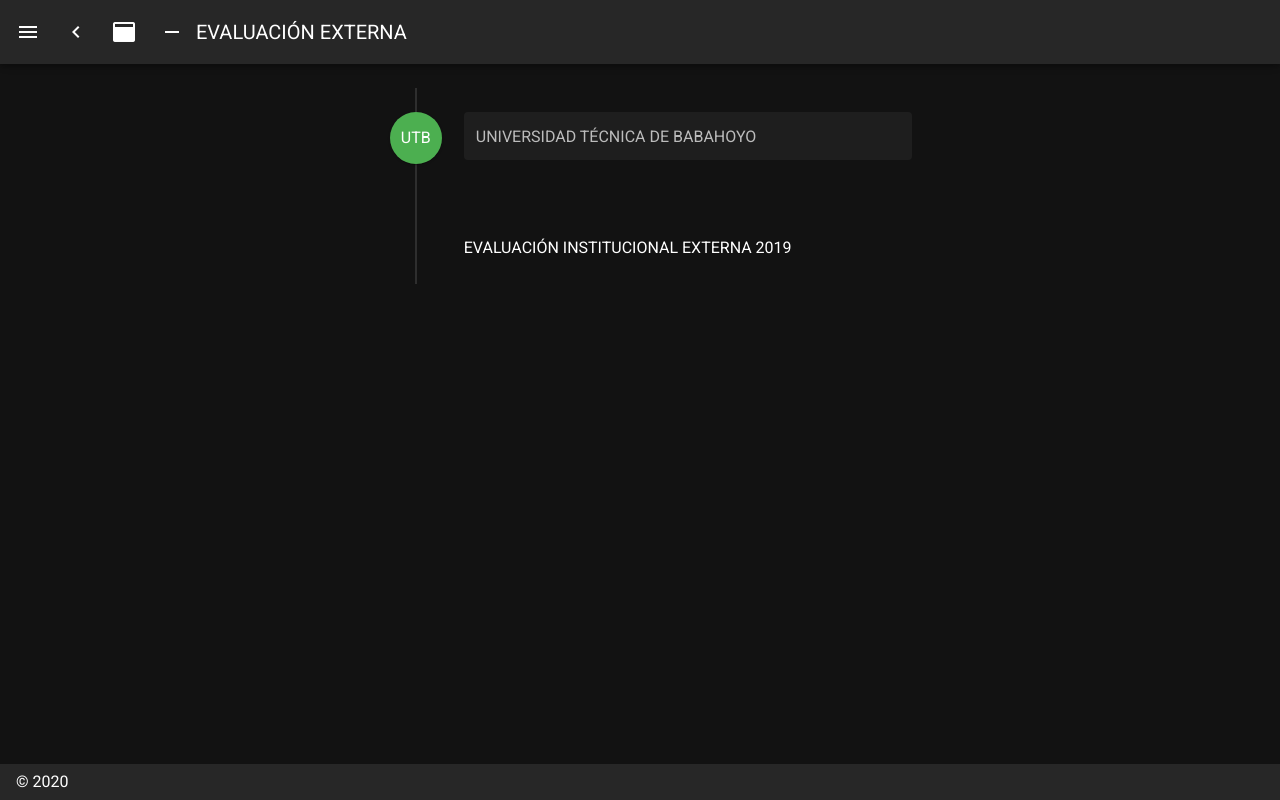
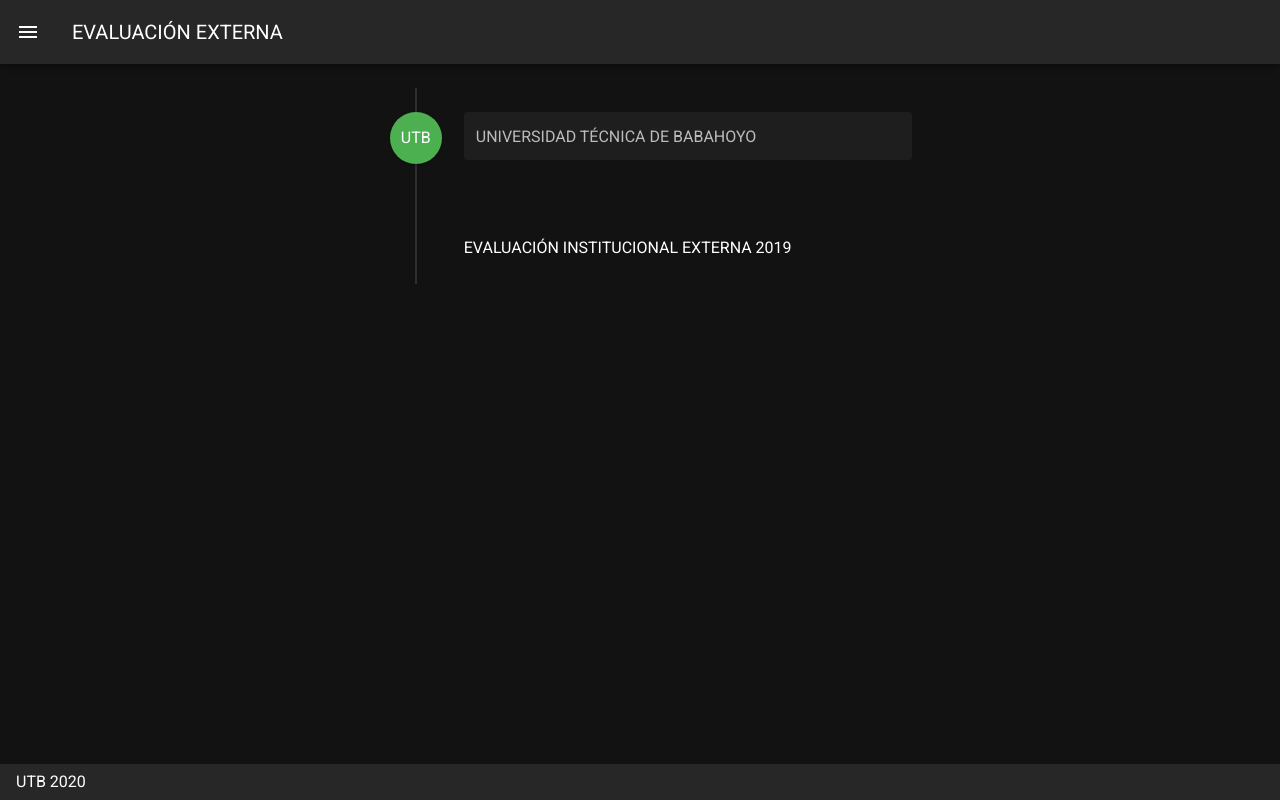
Before and after one commit to cacurio/app-evaluation-utb-nuxt, a Nuxt app: page / in a window 1280 px wide. Built offline with nearby package versions, Linux system fonts and the light colour scheme.

Commit message:
remove icon

```diff
--- a/layouts/default.vue
+++ b/layouts/default.vue
@@ -26,15 +26,15 @@
     </v-navigation-drawer>
     <v-app-bar :clipped-left="clipped" fixed app>
       <v-app-bar-nav-icon @click.stop="drawer = !drawer" />
-      <v-btn icon @click.stop="miniVariant = !miniVariant">
+      <!-- <v-btn icon @click.stop="miniVariant = !miniVariant">
         <v-icon>mdi-{{ `chevron-${miniVariant ? 'right' : 'left'}` }}</v-icon>
       </v-btn>
       <v-btn icon @click.stop="clipped = !clipped">
         <v-icon>mdi-application</v-icon>
-      </v-btn>
-      <v-btn icon @click.stop="fixed = !fixed">
+      </v-btn> -->
+      <!-- <v-btn icon @click.stop="fixed = !fixed">
         <v-icon>mdi-minus</v-icon>
-      </v-btn>
+      </v-btn> -->
       <v-toolbar-title v-text="title" />
       <v-spacer />
       <!-- <v-btn icon @click.stop="rightDrawer = !rightDrawer">
@@ -57,7 +57,7 @@
       </v-list>
     </v-navigation-drawer> -->
     <v-footer :absolute="!fixed" app>
-      <span>&copy; {{ new Date().getFullYear() }}</span>
+      <span>UTB {{ new Date().getFullYear() }}</span>
     </v-footer>
   </v-app>
 </template>
```
